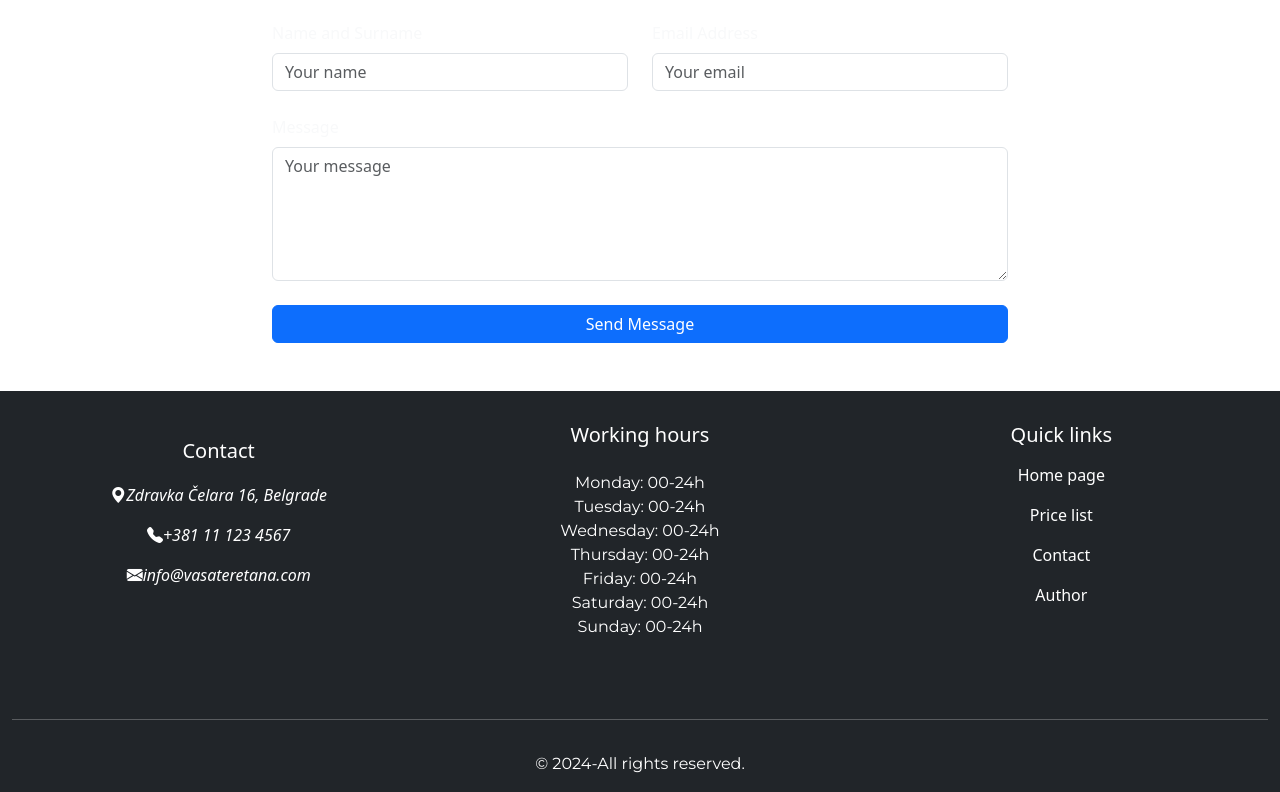
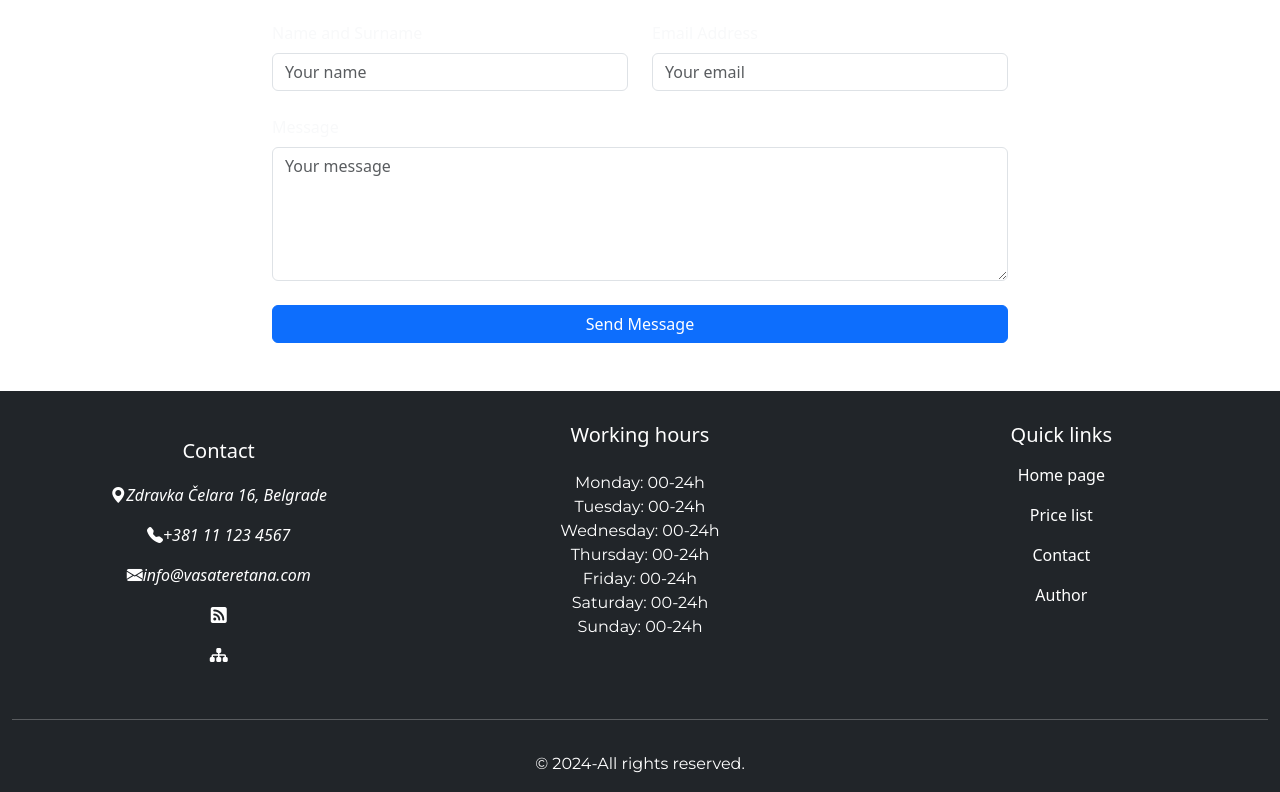
Before and after one commit to Jovan112/jovanvicentijeviic.github.io, a plain HTML site: page index.html in a window 1280 px wide. Shown: the part 2107-2899 px from the top of the page. Drawn offline with nearby package versions, Linux system fonts and the light colour scheme.

Commit message:
index.html

```diff
--- a/index.html
+++ b/index.html
@@ -279,6 +279,12 @@
                 <i class="bi bi-geo-alt-fill my-2 vs1 d-block">Zdravka Čelara 16, Belgrade</i>
                 <i class="bi bi-telephone-fill my-2 vs1 d-block">+381 11 123 4567</i>
                 <i class="bi bi-envelope-fill my-2 vs1 d-block">info@vasateretana.com</i>
+               <a href="rss.xml" target="_blank" class="text-decoration-none text-white">
+                    <i class="bi bi-rss-fill my-2 vs1 d-block"></i>
+                </a>
+                <a href="sitemap.xml" target="_blank" class="text-decoration-none text-white">
+                    <i class="fa-solid fa-sitemap"></i>
+                </a>
           </div>
           <div class="col-lg-4 col-sm-5 col-10 d-flex flex-column align-items-center lh-base my-4">
             <div>
```
